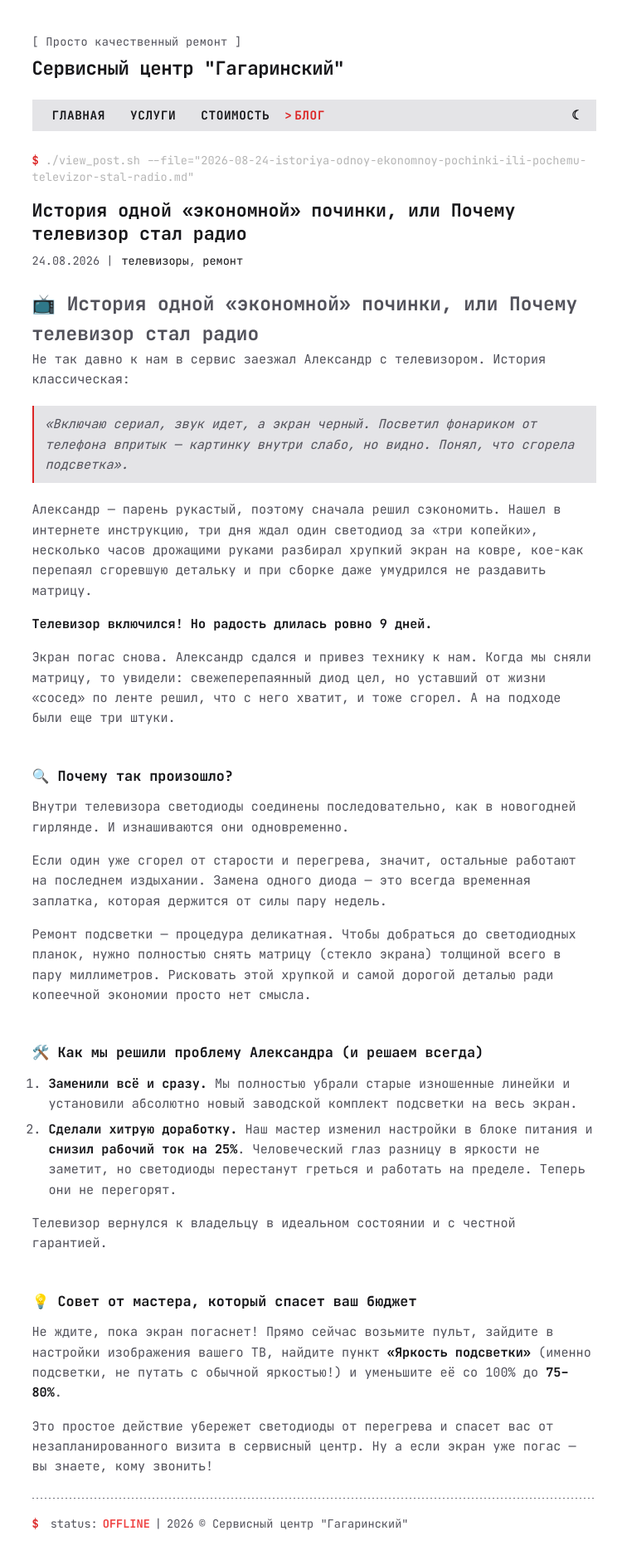
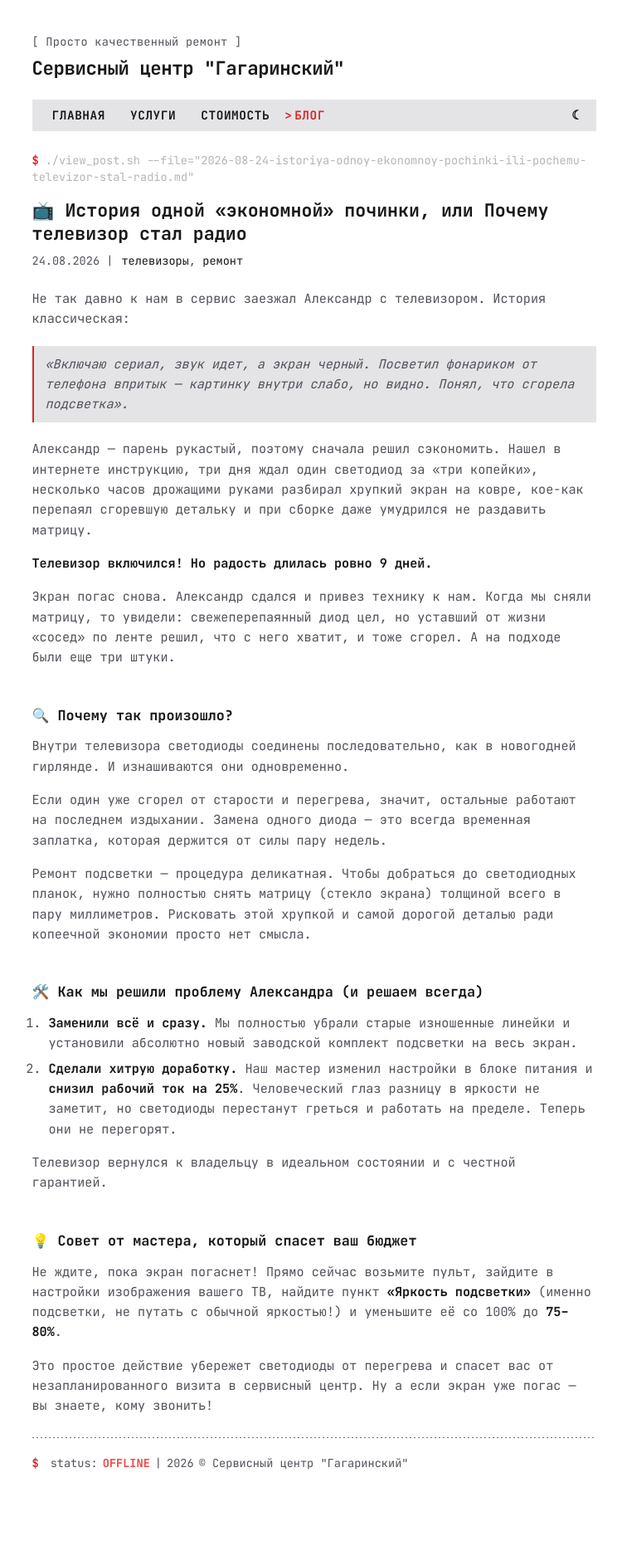
Before and after one commit to polinom11/polinom11.github.io, a Jekyll site: the page built from _posts/2026-08-24-istoriya-odnoy-ekonomnoy-pochinki-ili-pochemu-televizor-stal-radio.md, in a window 1280 px wide. Shown: the whole page at 83% size, without its empty margins (254-1004 px from the left). Built offline with Jekyll 4.4.1, drawn with Linux system fonts in a browser that asks for light colours; after the commit the page ends 1813 px from its top, so only the background shows below that.

Commit message:
Update 2026-08-24-istoriya-odnoy-ekonomnoy-pochinki-ili-pochemu-televizor-stal-radio.md

```diff
--- a/_posts/2026-08-24-istoriya-odnoy-ekonomnoy-pochinki-ili-pochemu-televizor-stal-radio.md
+++ b/_posts/2026-08-24-istoriya-odnoy-ekonomnoy-pochinki-ili-pochemu-televizor-stal-radio.md
@@ -1,13 +1,11 @@
 ---
 layout: post
-title: История одной «экономной» починки, или Почему телевизор стал радио
+title: 📺 История одной «экономной» починки, или Почему телевизор стал радио
 date: 2026-08-24
 tags:
 - телевизоры
 - ремонт
 ---
-
-# 📺 История одной «экономной» починки, или Почему телевизор стал радио
 
 Не так давно к нам в сервис заезжал Александр с телевизором. История классическая:
 > *«Включаю сериал, звук идет, а экран черный. Посветил фонариком от телефона впритык — картинку внутри слабо, но видно. Понял, что сгорела подсветка»*.
```
